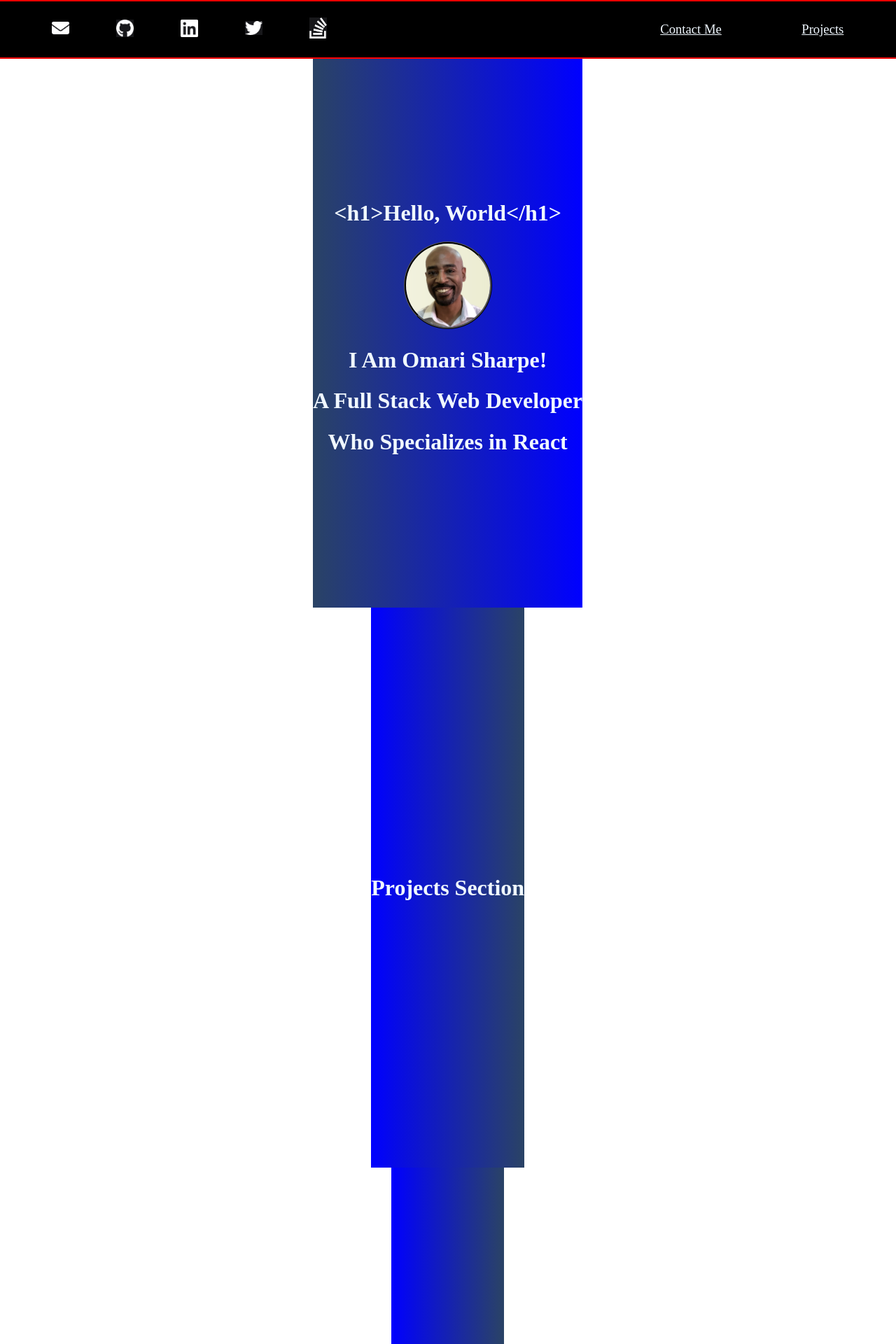
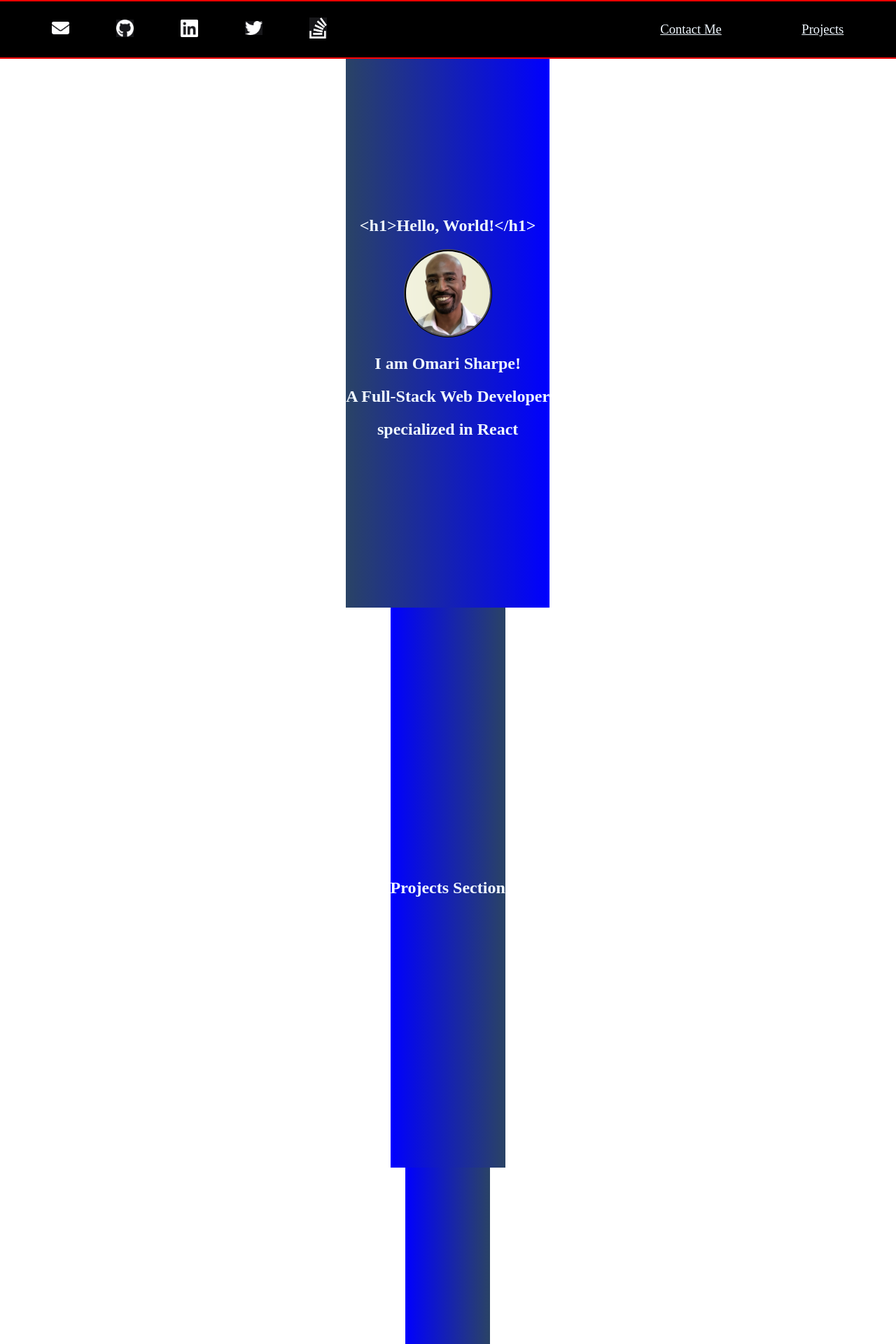
Before and after one commit to OSharpe001/portfolio_remake, a React (Create React App) app: page / in a window 1280 px wide. Shown: the top 1920 px of the page at 70% size. Built offline with nearby package versions, Linux system fonts and the light colour scheme.

Commit message:
divs ->section and minor changes

```diff
--- a/src/components/ContactMeSection.jsx
+++ b/src/components/ContactMeSection.jsx
@@ -2,8 +2,8 @@
 
 export default function ContactMeSection() {
   return (
-      <div id="contactme-section">
+      <section id="contactme-section">
         <h1>Contact Me</h1>
-      </div>
+      </section>
   );
 };
--- a/src/components/LandingSection.jsx
+++ b/src/components/LandingSection.jsx
@@ -2,15 +2,15 @@
 
 export default function LandingSection() {
 
-  const initialGreeting = "<h1>Hello, World</h1>";
+  const initialGreeting = "<h1>Hello, World!</h1>";
 
   return (
-      <div className="landing">
+      <section className="landing">
         <h1 className="console-greeting">{initialGreeting}</h1>
         <img src={require("../assets/images/my_profile.png")} alt="my profile" className="profile-pic" />
-        <h1 className="introduction">I Am Omari Sharpe!</h1>
-        <h1 className="declaration">A Full Stack Web Developer</h1>
-        <h1 className="declaration">Who Specializes in React</h1>
-      </div>
+        <h1 className="introduction">I am Omari Sharpe!</h1>
+        <h1 className="declaration">A Full-Stack Web Developer</h1>
+        <h1 className="declaration">specialized in React</h1>
+      </section>
   );
 };
--- a/src/components/ProjectsSection.jsx
+++ b/src/components/ProjectsSection.jsx
@@ -4,8 +4,8 @@ import { projects } from "../assets/componentLists/projectList";
 export default function ProjectsSection() {
 
   return (
-      <div id="projects-section">
+      <section id="projects-section">
         <h1>Projects Section</h1>
-      </div>
+      </section>
   );
 };
```
